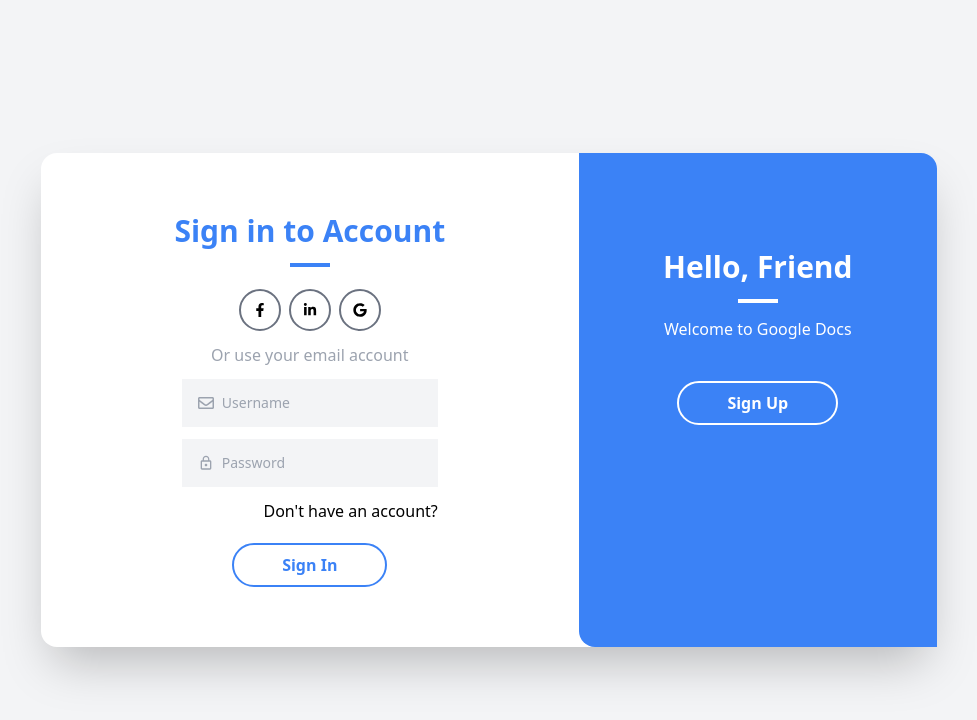
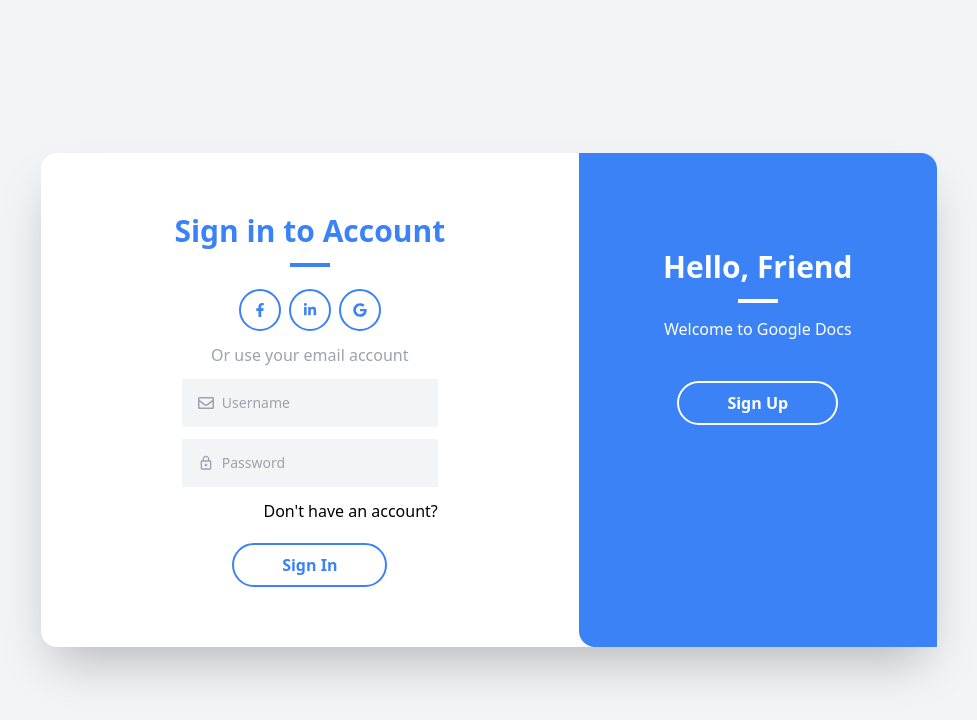
Before and after one commit to projet-mgt2/FRONTEND-MGT2-GOOGLE-DOCS, a Next.js app: page /login in a window 1280 px wide. Shown: the top 720 px of the page, without its empty margins (151-1128 px from the left). Built offline with nearby package versions, Linux system fonts and the light colour scheme.

Commit message:
Fix: change some color on the icon in login page and signup page

```diff
--- a/src/pages/login/index.js
+++ b/src/pages/login/index.js
@@ -52,14 +52,14 @@ export default function Login() {
               <h2 className="text-3xl font-bold text-blue-500 mb-2">Sign in to Account</h2>
               <div className="border-2 w-10 border-blue-500 inline-block mb-2"></div>
               <div className="flex justify-center my-2">
-              <a href="#" className="border-2 border-gray-500 rounded-full p-3 mx-1 transition duration-300 ease-in-out transform hover:scale-110">
+              <a href="#" className="border-2 border-blue-500 rounded-full text-blue-500 p-3 mx-1 transition duration-300 ease-in-out transform hover:scale-110">
                     <FaFacebookF className="text-sm" />
                   </a>
 
-                <a href="#" className="border-2 border-gray-500 rounded-full p-3 mx-1 transition duration-300 ease-in-out transform hover:scale-110">
+                <a href="#" className="border-2 border-blue-500 rounded-full text-blue-500 p-3 mx-1 transition duration-300 ease-in-out transform hover:scale-110">
                   <FaLinkedinIn className="text-sm" />
                 </a>
-                <a href="#" className="border-2 border-gray-500 rounded-full p-3 mx-1 transition duration-300 ease-in-out transform hover:scale-110">
+                <a href="#" className="border-2 border-blue-500 rounded-full text-blue-500 p-3 mx-1 transition duration-300 ease-in-out transform hover:scale-110">
                   <FaGoogle className="text-sm" />
                 </a>
               </div>
--- a/src/pages/signup/index.js
+++ b/src/pages/signup/index.js
@@ -79,13 +79,13 @@ const handleError = () => {
               <h2 className="text-3xl font-bold text-blue-500 mb-2">Sign up for an Account</h2>
               <div className="border-2 w-10 border-blue-500 inline-block mb-2"></div>
               <div className="flex justify-center my-2">
-                <a href="#" className="border-2 border-gray-500 rounded-full p-3 mx-1 transition duration-300 ease-in-out transform hover:scale-110">
+                <a href="#" className="border-2 border-blue-500 rounded-full text-blue-500 p-3 mx-1 transition duration-300 ease-in-out transform hover:scale-110">
                   <FaFacebookF className="text-sm" />
                 </a>
-                <a href="#" className="border-2 border-gray-500 rounded-full p-3 mx-1 transition duration-300 ease-in-out transform hover:scale-110">
+                <a href="#" className="border-2 border-blue-500 rounded-full text-blue-500text-black p-3 mx-1 transition duration-300 ease-in-out transform hover:scale-110">
                   <FaLinkedinIn className="text-sm" />
                 </a>
-                <a href="#" className="border-2 border-gray-500 rounded-full p-3 mx-1 transition duration-300 ease-in-out transform hover:scale-110">
+                <a href="#" className="border-2 border-blue-500 rounded-full text-blue-500 p-3 mx-1 transition duration-300 ease-in-out transform hover:scale-110">
                   <FaGoogle className="text-sm" />
                 </a>
               </div>
```
